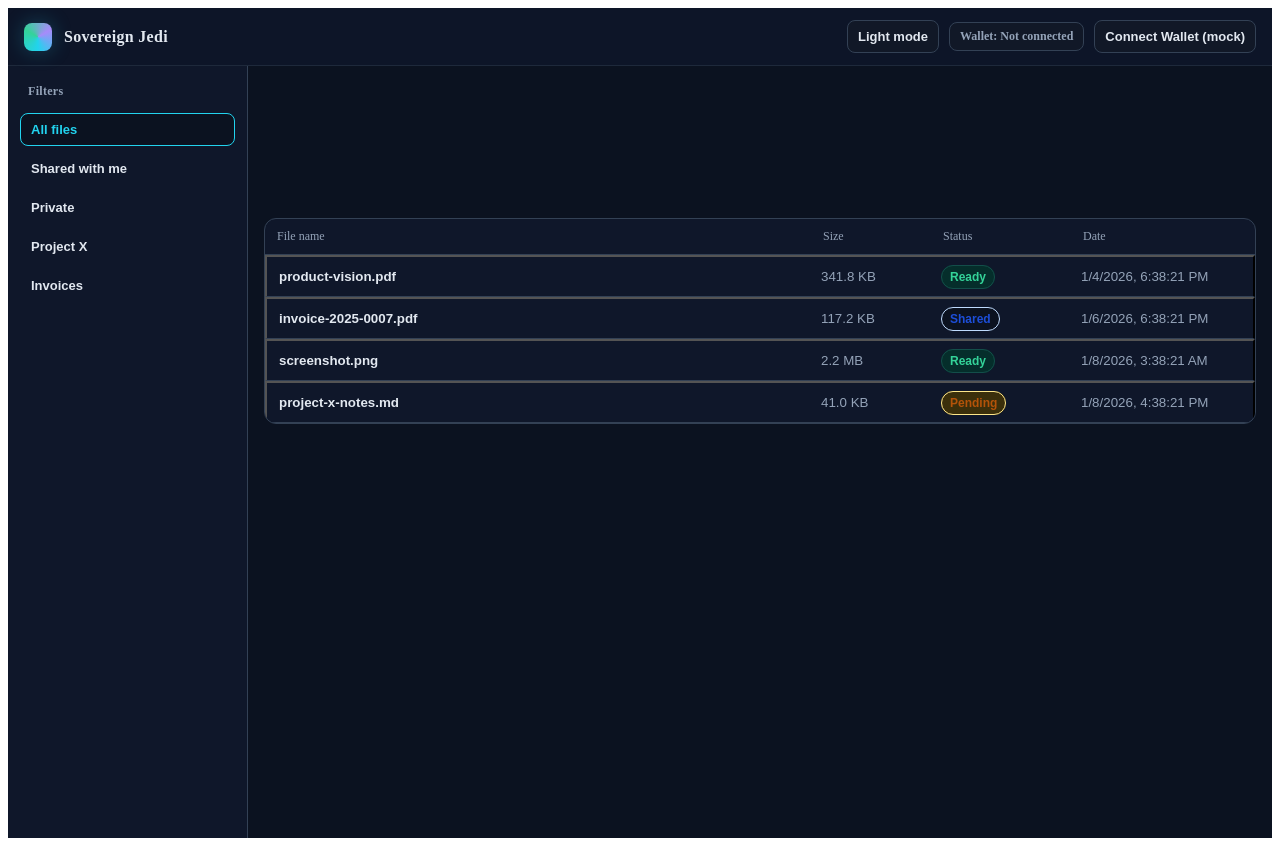
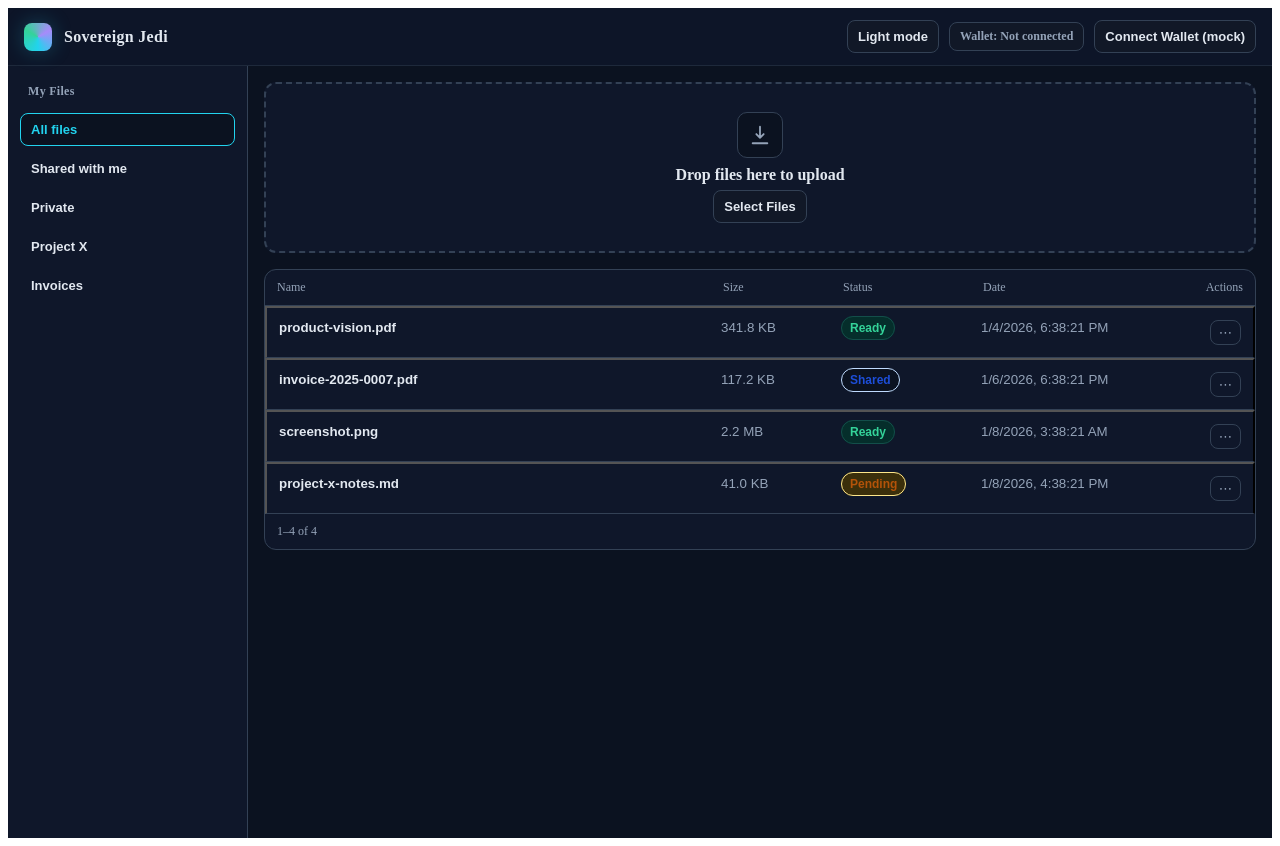
Before and after one commit to PPBarzin/SovereignJedi, a Next.js app in the folder apps/web/: page / in a window 1280 px wide. Built offline with nearby package versions, Linux system fonts and the light colour scheme.

Commit message:
ui(web): main panel closer to reference — centered drop card, actions column, footer count

```diff
--- a/apps/web/pages/index.tsx
+++ b/apps/web/pages/index.tsx
@@ -376,7 +376,7 @@ export default function Home(): JSX.Element {
             borderRight: `1px solid ${t.border}`,
           }}
         >
-          <div style={{ ...styles.leftHeader, color: t.subtext }}>Filters</div>
+          <div style={{ ...styles.leftHeader, color: t.subtext }}>My Files</div>
           <nav style={styles.leftNav}>
             {[
               { key: 'all', label: 'All files' },
@@ -407,16 +407,14 @@ export default function Home(): JSX.Element {
 
         {/* Main panel — DnD + File list */}
         <main style={{ ...styles.main }}>
-          {/* DnD surface */}
+          {/* Drop zone card (centered) */}
           <div
             onDragEnter={onDragEnter}
             onDragOver={onDragOver}
             onDragLeave={onDragLeave}
             onDrop={onDrop}
-            style={{ position: 'relative', minHeight: 120 }}
+            style={{ position: 'relative' }}
           >
-            {/* Empty/explicit DnD area if no files in current filter */}
-            {filtered.length === 0 && (
             <div
               onClick={openPicker}
               role="button"
@@ -429,104 +427,32 @@ export default function Home(): JSX.Element {
                 color: t.subtext,
               }}
             >
-                <div style={{ fontSize: 28, marginBottom: 6 }}>⬇️</div>
-                <div style={{ fontWeight: 700, color: t.text }}>Drop a file to add it</div>
-                <div>[ or click to select ]</div>
+              <div aria-hidden style={{ width: 44, height: 44, borderRadius: 10, border: `1px solid ${t.border}`, display: 'grid', placeItems: 'center', background: theme === 'light' ? '#f8fafc' : '#0b1220', marginBottom: 8 }}>
+                <svg width="22" height="22" viewBox="0 0 24 24" fill="none">
+                  <path d="M12 3v12m0 0l-4-4m4 4l4-4" stroke={t.subtext} strokeWidth="2" strokeLinecap="round" strokeLinejoin="round"/>
+                  <path d="M20 21H4" stroke={t.subtext} strokeWidth="2" strokeLinecap="round"/>
+                </svg>
+              </div>
+              <div style={{ fontWeight: 800, color: t.text, marginBottom: 6 }}>Drop files here to upload</div>
+              <button onClick={(e)=>{e.stopPropagation(); openPicker();}} style={{ ...styles.btn, borderColor: t.border, background: theme === 'light' ? '#e2e8f0' : t.mutedBg, color: t.text }}>Select Files</button>
+              {uiFlow === 'loading' && (
+                <div style={{ width: 320, maxWidth: '90%', height: 8, background: theme === 'light' ? lightTokens.mutedBg : darkTokens.mutedBg, borderRadius: 8, border: `1px solid ${t.border}`, overflow: 'hidden', marginTop: 12 }}>
+                  <div style={{ width: '65%', height: '100%', background: `linear-gradient(90deg, ${t.accent}, ${t.accent2})`, animation: 'progressPulse 1.2s ease-in-out infinite' }} />
                 </div>
               )}
-
-            {/* Global DnD overlay on drag-over */}
-            {(uiFlow === 'drag-over' || uiFlow === 'loading' || uiFlow === 'success' || uiFlow === 'error') && (
-              <div
-                onClick={uiFlow === 'drag-over' ? openPicker : undefined}
-                role="button"
-                style={{
-                  ...styles.dropOverlay,
-                  border: `2px dashed ${uiFlow === 'drag-over' ? t.accent : t.border}`,
-                  background:
-                    uiFlow === 'drag-over'
-                      ? theme === 'light'
-                        ? 'rgba(14,165,233,0.06)'
-                        : 'rgba(34,211,238,0.06)'
-                      : 'transparent',
-                }}
-              >
-                {uiFlow === 'drag-over' && (
-                  <div style={{ textAlign: 'center' }}>
-                    <div style={{ fontSize: 28, marginBottom: 8 }}>⬇️</div>
-                    <div style={{ fontWeight: 700, color: t.text }}>Drop to add</div>
-                  </div>
-                )}
-
-                {uiFlow === 'loading' && (
-                  <div style={{ textAlign: 'center' }}>
-                    <div style={{ marginBottom: 10, color: t.subtext }}>Processing…</div>
-                    <div
-                      style={{
-                        height: 8,
-                        width: 300,
-                        maxWidth: '80%',
-                        margin: '0 auto',
-                        borderRadius: 8,
-                        border: `1px solid ${t.border}`,
-                        background: theme === 'light' ? lightTokens.mutedBg : darkTokens.mutedBg,
-                        overflow: 'hidden',
-                      }}
-                    >
-                      <div
-                        style={{
-                          width: '65%',
-                          height: '100%',
-                          background: `linear-gradient(90deg, ${t.accent}, ${t.accent2})`,
-                          animation: 'progressPulse 1.2s ease-in-out infinite',
-                        }}
-                      />
-                    </div>
-                  </div>
-                )}
-
               {uiFlow === 'success' && (
-                  <div
-                    style={{
-                      display: 'inline-flex',
-                      alignItems: 'center',
-                      gap: 8,
-                      padding: '6px 10px',
-                      borderRadius: 999,
-                      border: `1px solid ${theme === 'light' ? '#a7f3d0' : '#134e4a'}`,
-                      background: theme === 'light' ? '#ecfdf5' : '#052e2b',
-                      color: t.ok,
-                      fontWeight: 700,
-                      fontSize: 12,
-                    }}
-                  >
+                <div style={{ display: 'inline-flex', alignItems: 'center', gap: 8, padding: '6px 10px', borderRadius: 999, border: `1px solid ${theme === 'light' ? '#a7f3d0' : '#134e4a'}`, background: theme === 'light' ? '#ecfdf5' : '#052e2b', color: t.ok, fontWeight: 700, fontSize: 12, marginTop: 8 }}>
                   <span aria-hidden style={{ width: 8, height: 8, borderRadius: 99, background: t.ok, display: 'inline-block' }} />
                   File added
                 </div>
               )}
-
               {uiFlow === 'error' && (
-                  <div
-                    role="alert"
-                    style={{
-                      display: 'inline-flex',
-                      alignItems: 'center',
-                      gap: 8,
-                      padding: '6px 10px',
-                      borderRadius: 999,
-                      border: `1px solid ${theme === 'light' ? '#fecaca' : '#7f1d1d'}`,
-                      background: theme === 'light' ? '#fef2f2' : '#2b0b0b',
-                      color: t.danger,
-                      fontWeight: 700,
-                      fontSize: 12,
-                    }}
-                  >
+                <div role="alert" style={{ display: 'inline-flex', alignItems: 'center', gap: 8, padding: '6px 10px', borderRadius: 999, border: `1px solid ${theme === 'light' ? '#fecaca' : '#7f1d1d'}`, background: theme === 'light' ? '#fef2f2' : '#2b0b0b', color: t.danger, fontWeight: 700, fontSize: 12, marginTop: 8 }}>
                   <span aria-hidden style={{ width: 8, height: 8, borderRadius: 99, background: t.danger, display: 'inline-block' }} />
                   Something went wrong
                 </div>
               )}
             </div>
-            )}
           </div>
 
           {/* Hidden input */}
@@ -546,7 +472,7 @@ export default function Home(): JSX.Element {
             <div
               style={{
                 display: 'grid',
-                gridTemplateColumns: '1fr 120px 140px 160px',
+                gridTemplateColumns: '1fr 120px 140px 160px 100px',
                 gap: 0,
                 borderBottom: `1px solid ${t.border}`,
                 color: t.subtext,
@@ -554,10 +480,11 @@ export default function Home(): JSX.Element {
                 padding: '10px 12px',
               }}
             >
-              <div>File name</div>
+              <div>Name</div>
               <div>Size</div>
               <div>Status</div>
               <div>Date</div>
+              <div style={{ textAlign: 'right' }}>Actions</div>
             </div>
 
             {filtered.map((f) => (
@@ -566,7 +493,7 @@ export default function Home(): JSX.Element {
                 onClick={() => setActiveFile(f)}
                 style={{
                   display: 'grid',
-                  gridTemplateColumns: '1fr 120px 140px 160px',
+                  gridTemplateColumns: '1fr 120px 140px 160px 100px',
                   gap: 0,
                   width: '100%',
                   textAlign: 'left',
@@ -608,12 +535,20 @@ export default function Home(): JSX.Element {
                   </span>
                 </div>
                 <div style={{ color: t.subtext }} suppressHydrationWarning>{hydrated ? new Date(f.dateISO).toLocaleString() : ''}</div>
+                <div style={{ display: 'flex', justifyContent: 'flex-end' }}>
+                  <button aria-label="More actions" onClick={(e)=>{e.stopPropagation();}} style={{ background: 'transparent', border: '1px solid ' + t.border, borderRadius: 8, padding: '4px 8px', color: t.subtext }}>
+                    ⋯
+                  </button>
+                </div>
               </button>
             ))}
 
             {filtered.length === 0 && (
               <div style={{ padding: 16, color: t.subtext }}>No files in this view yet — drop a file above.</div>
             )}
+            <div style={{ padding: '10px 12px', color: t.subtext, fontSize: 12 }}>
+              1–{filtered.length} of {filtered.length}
+            </div>
           </div>
         </main>
       </div>
```
Lines whose indentation alone changed are shown as unchanged.
